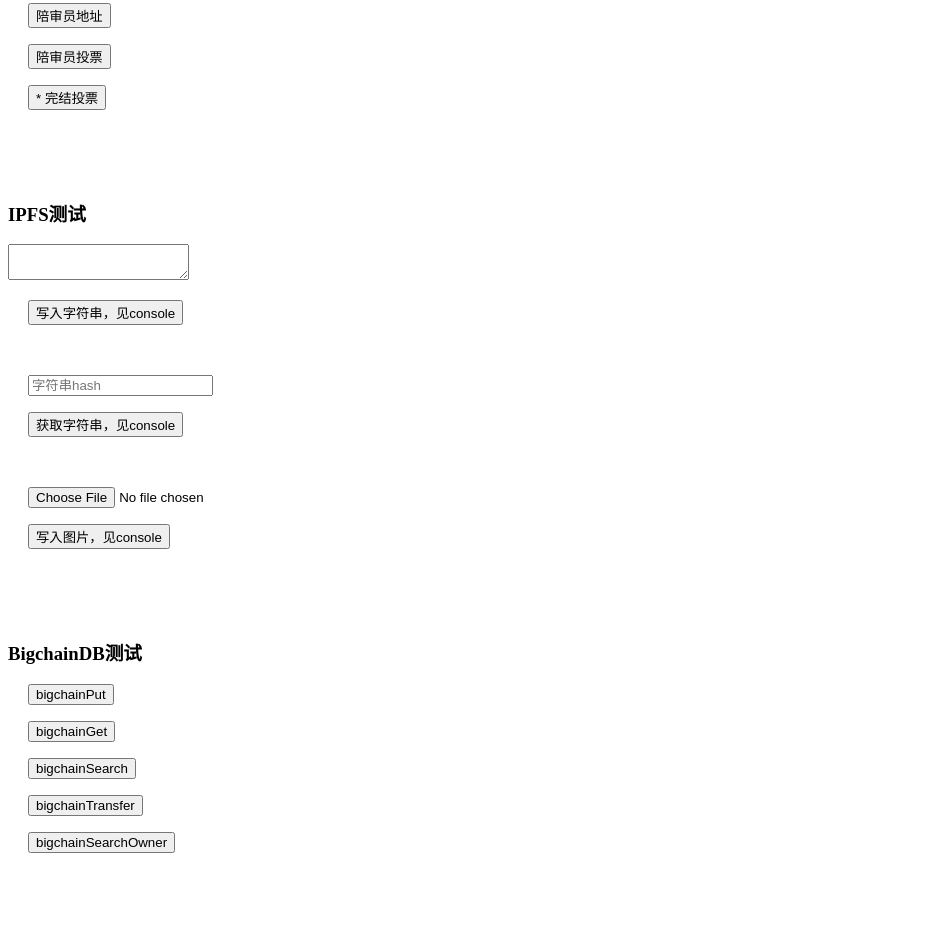
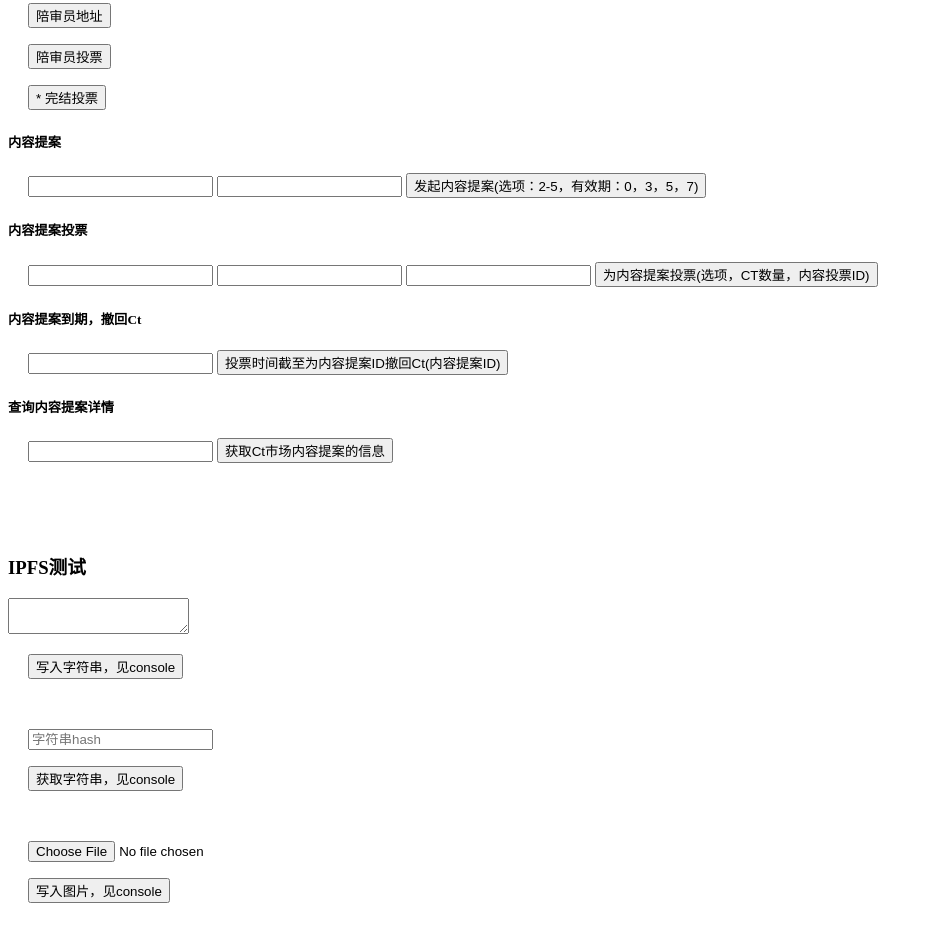
Before and after one commit to smartupdev/ui-integration-test, a website: page src/index/index.html in a window 1280 px wide. Shown: the part 2334-3263 px from the top of the page, without its empty margins (0-933 px from the left). Drawn offline with Linux system fonts and the light colour scheme.

Commit message:
增加内容提案

```diff
--- a/src/index/index.html
+++ b/src/index/index.html
@@ -56,8 +56,6 @@
   <p><button id="getCtBalance">CT余额查询</button></p>
 
   <p><button id="getCtTotalSupply">CT发行量查询</button></p>
-
-
 
   <h5>交易</h5>
 
@@ -165,6 +163,35 @@
 
   <p><button id="proposedVoteDone">* 完结投票</button></p>
 
+  <h5>内容提案</h5>
+
+  <p>
+    <input id="choiceNum" type="text" value=""/>
+    <input id="validTime" type="text" value=""/>
+    <button id="propose">发起内容提案(选项：2-5，有效期：0，3，5，7)</button>
+  </p>
+
+  <h5>内容提案投票</h5>
+
+  <p>
+    <input id="mychoice" type="text" value=""/>
+    <input id="ctAmount" type="text" value=""/>
+    <input id="_proposalId" type="text" value=""/>
+    <button id="voteForProposal">为内容提案投票(选项，CT数量，内容投票ID)</button>
+  </p>
+
+  <h5>内容提案到期，撤回Ct</h5>
+  <p>
+    <input id="proposalId" type="text" value=""/>
+    <button id="withdrawProposalCt">投票时间截至为内容提案ID撤回Ct(内容提案ID)</button>
+  </p>
+
+  <h5>查询内容提案详情</h5>
+
+  <p>
+    <input id="proposalId_" type="text" value=""/>
+    <button id="getProposal">获取Ct市场内容提案的信息</button>
+  </p>
 
   <br><br><br>
 
```
